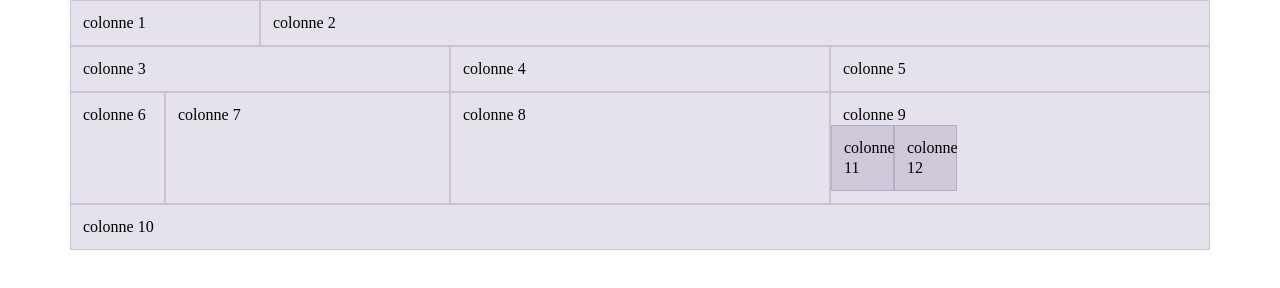
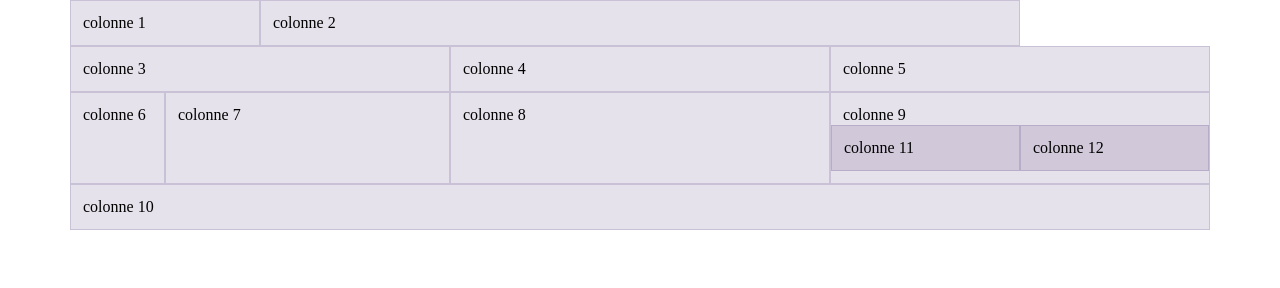
Before and after one commit to maevachristan/Tatitotu-Site-, a website built with Parcel: page src/index.html in a window 1280 px wide. Built offline with nearby package versions, Linux system fonts and the light colour scheme.

Commit message:
modification de la grille

```diff
--- a/src/index.html
+++ b/src/index.html
@@ -10,7 +10,7 @@
     <div class="container">
       <div class="row">
         <div class="col-2">colonne 1</div>
-        <div class="col-10">colonne 2</div>
+        <div class="col-8">colonne 2</div>
       </div>
     </div>
     <div class="container">
@@ -27,8 +27,8 @@
         <div class="col-4">colonne 8</div>
         <div class="col-4">colonne 9
           <div class="row">
-            <div class="col-2">colonne 11</div>
-            <div class="col-2">colonne 12</div>
+            <div class="col-6">colonne 11</div>
+            <div class="col-6">colonne 12</div>
           </div>
         </div>
       </div>
```
